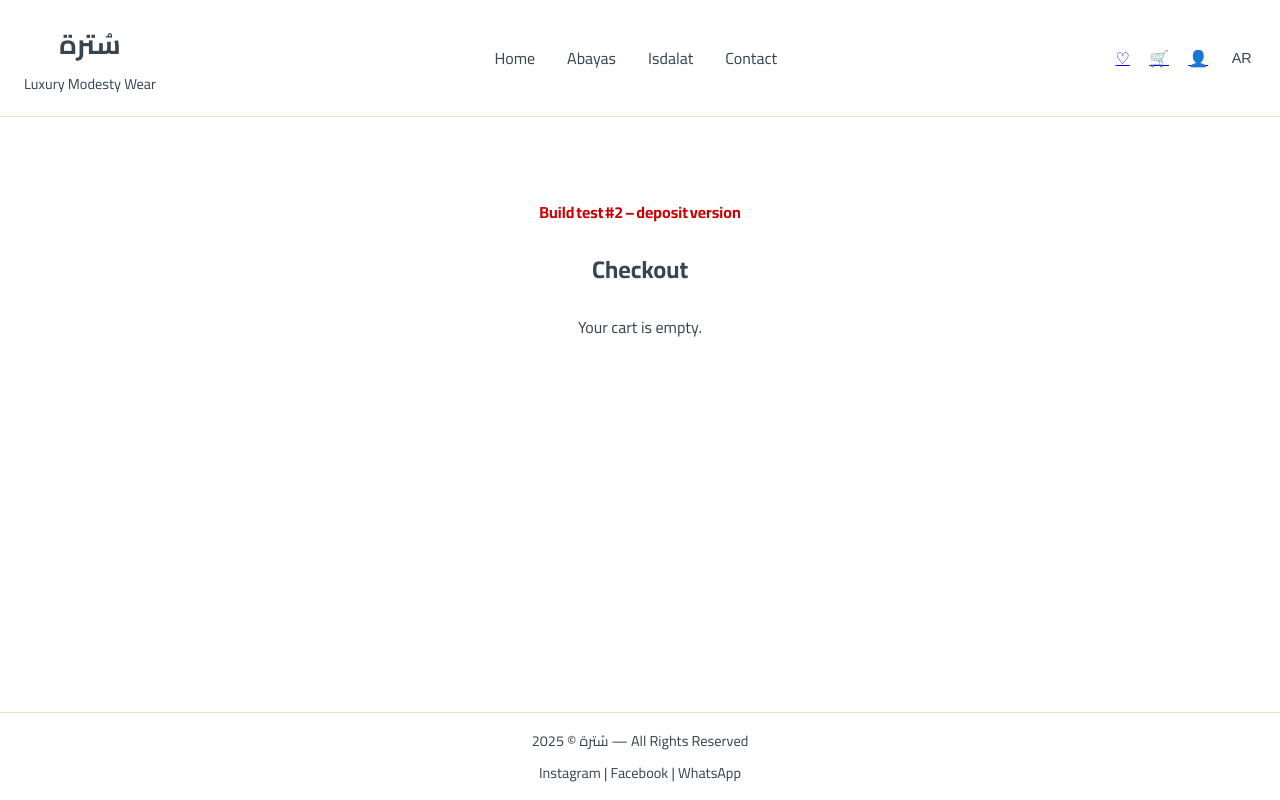
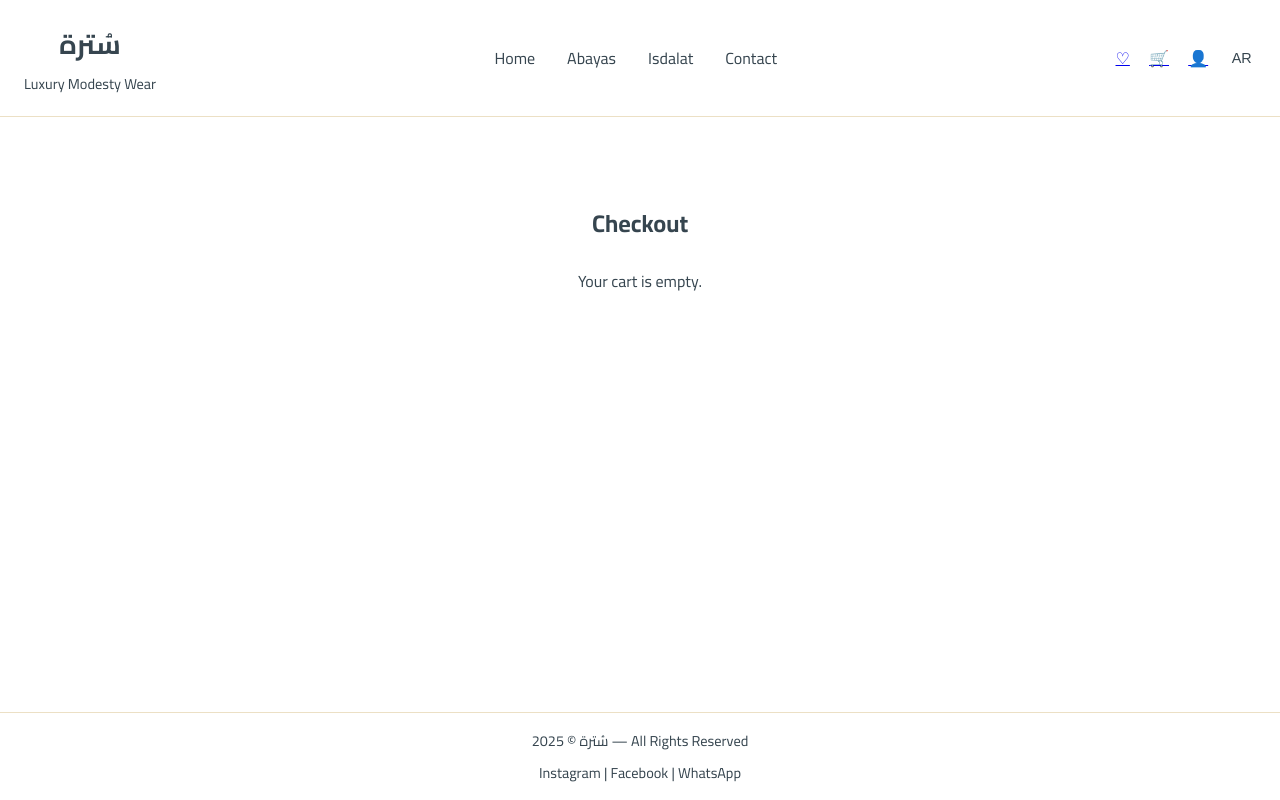
Before and after one commit to Sala7iano/sutra_site, a Next.js app: page /checkout in a window 1280 px wide. Built offline with nearby package versions, Linux system fonts and the light colour scheme.

Commit message:
force sync finalized checkout

```diff
--- a/app/checkout/page.tsx
+++ b/app/checkout/page.tsx
@@ -103,9 +103,6 @@ export default function Checkout() {
   return (
     <section style={{ textAlign: "center", padding: "4em 1em" }}>
       {/* 🔴 TEMP DEBUG LINE */}
-      <p style={{ color: "#C00", fontWeight: "bold" }}>
-        Build test #2 – deposit version
-      </p>
 
       <h2>Checkout</h2>
 
```
